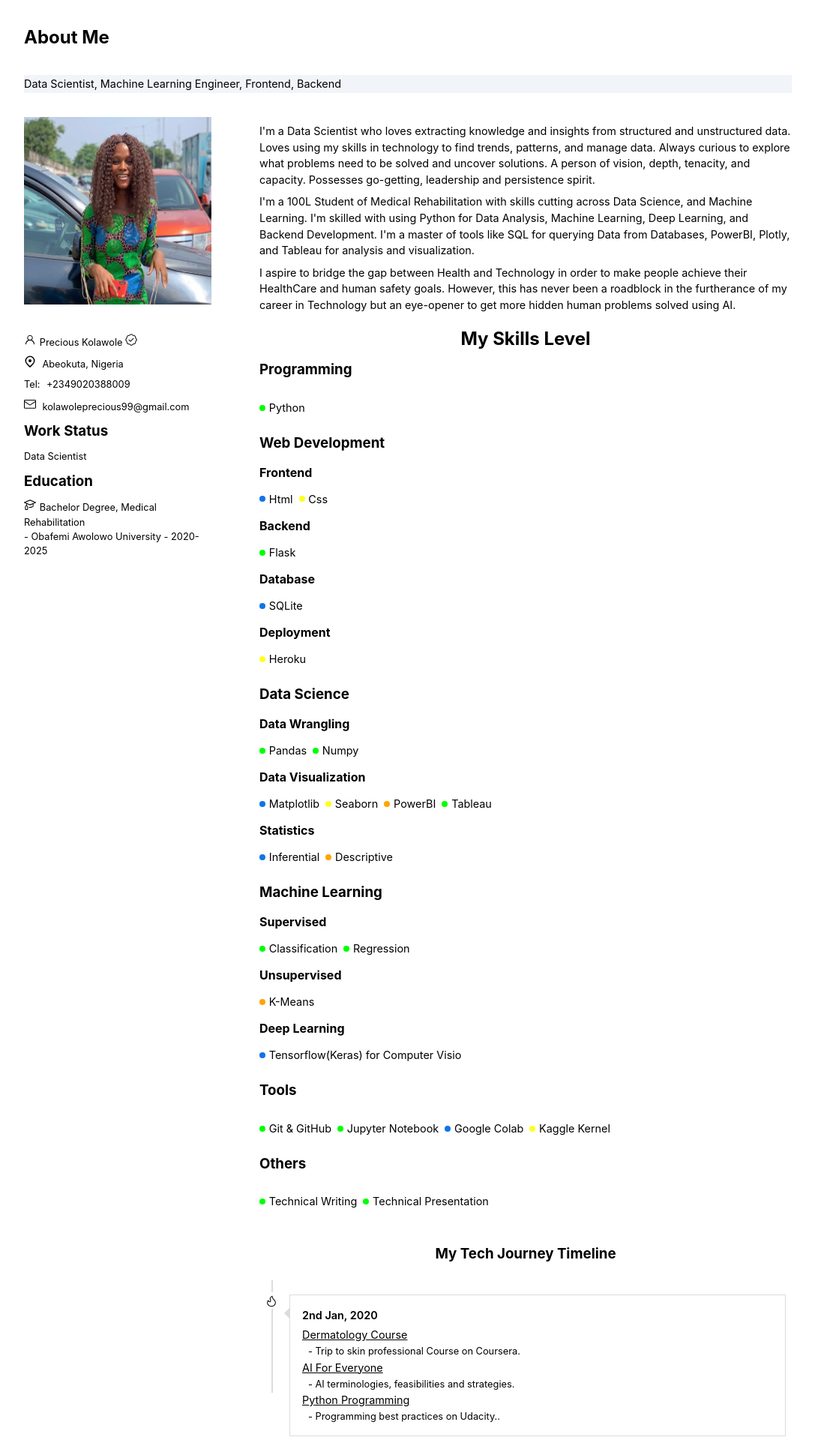
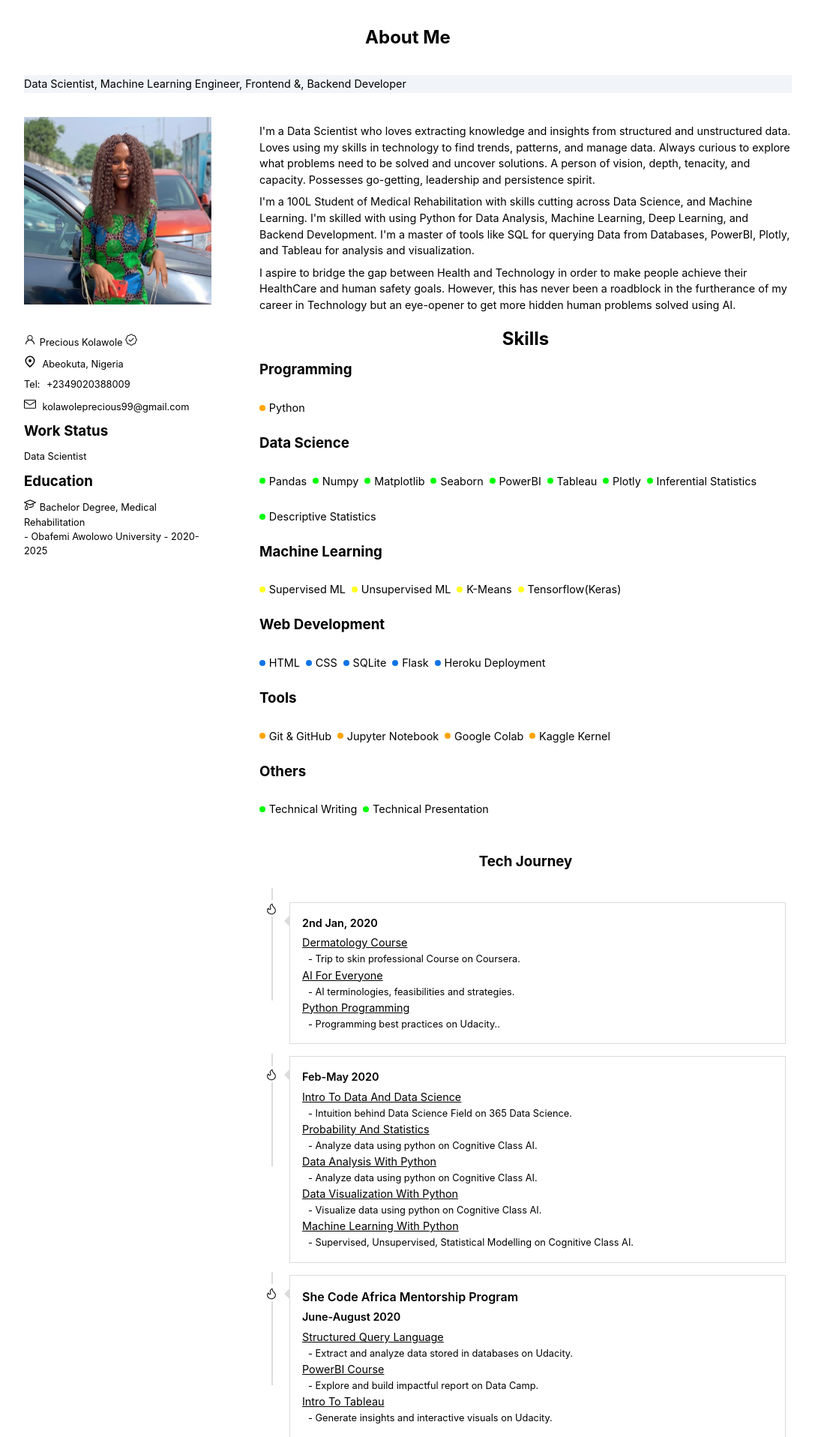
Before and after one commit to precillieo/Precillieo-Portfolio-Website, a Flask app: page /about in a window 1280 px wide. Shown: the part 72-1988 px from the top of the page at 75% size, without its empty margins (96-1183 px from the left). Run offline with Flask 2, Linux system fonts and the light colour scheme; some web fonts are replaced.

Commit message:
final update

```diff
--- a/static/styles.css
+++ b/static/styles.css
@@ -493,6 +493,7 @@ body {
   font-family: Eina-bold, -apple-system, Arial, Helvetica, BlinkMacSystemFont, "Segoe UI", Roboto, Oxygen, Ubuntu, Cantarell, "Open Sans", "Helvetica Neue", sans-serif;
   line-height: 1.5;
   margin: 2rem 0;
+  text-align: center;
 }
 
 .my-contact-subtitle {
@@ -650,7 +651,7 @@ body {
   }
   .p-home-container .hero_text {
     margin: 4rem 0 3rem 0;
-    font-size: 2rem;
+    font-size: 3rem;
   }
   .p-home-container .hero_text_summary .intro_text {
     font-size: 0.95rem;
@@ -674,3 +675,7 @@ body {
     display: none;
   }
 }/*# sourceMappingURL=styles.css.map */
+
+.skilled {
+  display: flex;
+}
--- a/templates/about.html
+++ b/templates/about.html
@@ -8,8 +8,8 @@
 	<div class="skill_tags">
 		<span class="tags">Data Scientist,</span>
 		<span class="tags">Machine Learning Engineer,</span>
-		<span class="tags">Frontend,</span>
-		<span class="tags">Backend</span>
+		<span class="tags">Frontend &,</span>
+		<span class="tags">Backend Developer</span>
 	</div>
 </section>
 
@@ -87,97 +87,48 @@
 				but an eye-opener to get more hidden human problems solved using AI.</p>
 		</div>
 		<div class="skill_box">
-			<h2 class="skill_heading">My Skills Level</h2>
+			<h2 class="skill_heading">Skills</h2>
 			<div class="skill_list">
 				<div class="skill_sub_heading">
 					<h3>Programming</h3>
 				</div>
 				<div class="skill_data_container d-flex flex-wrap">
 					<div class="skill_data mr-1">
-						<span class="skill_lang"><span class="skill_color c-green"></span> Python</span>
+						<span class="skill_lang"><span class="skill_color c-orange"></span> Python</span>
 					</div>
 				</div>
 			</div>
-			<div class="skill_list">
-				<div class="skill_sub_heading">
-					<h3>Web Development</h3>
-				</div>
-				<div class="skill_sub_heading_1">
-					<h4>Frontend</h4>
-				</div>
-				<div class="skill_data_container d-flex flex-wrap">
-					<div class="skill_data mr-1">
-						<span class="skill_lang"><span class="skill_color c-blue"></span> Html</span>
-					</div>
-					<div class="skill_data mr-1">
-						<span class="skill_lang"><span class="skill_color c-yellow"></span> Css</span>
-					</div>
-				</div>
-				<div class="skill_sub_heading_1">
-					<h4>Backend</h4>
-				</div>
-				<div class="skill_data_container d-flex flex-wrap">
-					<div class="skill_data mr-1">
-						<span class="skill_lang"><span class="skill_color c-green"></span> Flask</span>
-					</div>
-				</div>
-				<div class="skill_sub_heading_1">
-					<h4>Database</h4>
-				</div>
-				<div class="skill_data_container d-flex flex-wrap">
-					<div class="skill_data mr-1">
-						<span class="skill_lang"><span class="skill_color c-blue"></span> SQLite</span>
-					</div>
-				</div>
-				<div class="skill_sub_heading_1">
-					<h4>Deployment</h4>
-				</div>
-				<div class="skill_data_container d-flex flex-wrap">
-					<div class="skill_data mr-1">
-						<span class="skill_lang"><span class="skill_color c-yellow"></span> Heroku</span>
-					</div>
-				</div>
 				<div class="skill_list">
 					<div class="skill_sub_heading">
 						<h3>Data Science</h3>
 					</div>
-					<div class="skill_sub_heading_1">
-						<h4>Data Wrangling</h4>
-					</div>
 					<div class="skill_data_container d-flex flex-wrap">
 						<div class="skill_data mr-1">
-							<span class="skill_lang"><span class="skill_color c-green"></span> Pandas</span>
+							<span class="skill_lang"><span class="skill_color c-green"></span>Pandas</span>
 						</div>
 						<div class="skill_data mr-1">
-							<span class="skill_lang"><span class="skill_color c-green"></span> Numpy</span>
-						</div>
-					</div>
-					<div class="skill_sub_heading_1">
-						<h4>Data Visualization</h4>
-					</div>
-					<div class="skill_data_container d-flex flex-wrap">
-						<div class="skill_data mr-1">
-							<span class="skill_lang"><span class="skill_color c-blue"></span> Matplotlib</span>
+							<span class="skill_lang"><span class="skill_color c-green"></span>Numpy</span>
 						</div>
 						<div class="skill_data mr-1">
-							<span class="skill_lang"><span class="skill_color c-yellow"></span> Seaborn</span>
+							<span class="skill_lang"><span class="skill_color c-green"></span>Matplotlib</span>
 						</div>
 						<div class="skill_data mr-1">
-							<span class="skill_lang"><span class="skill_color c-orange"></span> PowerBI</span>
+							<span class="skill_lang"><span class="skill_color c-green"></span>Seaborn</span>
 						</div>
 						<div class="skill_data mr-1">
-							<span class="skill_lang"><span class="skill_color c-green"></span> Tableau</span>
-						</div>
-					</div>
-					<div class="skill_sub_heading_1">
-						<h4>Statistics</h4>
-					</div>
-					<div class="skill_data_container d-flex flex-wrap">
-						<div class="skill_data mr-1">
-							<span class="skill_lang"><span class="skill_color c-blue"></span> Inferential</span>
+							<span class="skill_lang"><span class="skill_color c-green"></span>PowerBI</span>
 						</div>
 						<div class="skill_data mr-1">
-							<span class="skill_lang"><span class="skill_color c-orange"></span> Descriptive</span>
+							<span class="skill_lang"><span class="skill_color c-green"></span>Tableau</span>
+						</div>
+						<div class="skill_data mr-1">
+							<span class="skill_lang"><span class="skill_color c-green"></span>Plotly</span>
+						</div>
+						<div class="skill_data mr-1">
+							<span class="skill_lang"><span class="skill_color c-green"></span>Inferential Statistics</span>
+						</div>
+						<div class="skill_data mr-1">
+							<span class="skill_lang"><span class="skill_color c-green"></span>Descriptive Statistics</span>
 						</div>
 					</div>
 				</div>
@@ -185,33 +136,40 @@
 					<div class="skill_sub_heading">
 						<h3>Machine Learning</h3>
 					</div>
-					<div class="skill_sub_heading_1">
-						<h4>Supervised</h4>
+					<div class="skill_data_container d-flex flex-wrap">
+						<div class="skill_data mr-1">
+							<span class="skill_lang"><span class="skill_color c-yellow"></span> Supervised ML</span>
+						</div>
+						<div class="skill_data mr-1">
+							<span class="skill_lang"><span class="skill_color c-yellow"></span>Unsupervised ML</span>
+						</div>
+						<div class="skill_data mr-1">
+							<span class="skill_lang"><span class="skill_color c-yellow"></span>K-Means</span>
+						</div>
+						<div class="skill_data mr-1">
+							<span class="skill_lang"><span class="skill_color c-yellow"></span>Tensorflow(Keras)</span>
+						</div>
+					</div>
+				</div>
+				<div class="skill_list">
+					<div class="skill_sub_heading">
+						<h3>Web Development</h3>
 					</div>
 					<div class="skill_data_container d-flex flex-wrap">
 						<div class="skill_data mr-1">
-							<span class="skill_lang"><span class="skill_color c-green"></span> Classification</span>
+							<span class="skill_lang"><span class="skill_color c-blue"></span>HTML</span>
 						</div>
 						<div class="skill_data mr-1">
-							<span class="skill_lang"><span class="skill_color c-green"></span> Regression</span>
+							<span class="skill_lang"><span class="skill_color c-blue"></span>CSS</span>
 						</div>
-					</div>
-					<div class="skill_sub_heading_1">
-						<h4>Unsupervised</h4>
-					</div>
-					<div class="skill_data_container d-flex flex-wrap">
 						<div class="skill_data mr-1">
-							<span class="skill_lang"><span class="skill_color c-orange"></span> K-Means</span>
+							<span class="skill_lang"><span class="skill_color c-blue"></span>SQLite</span>
 						</div>
-					</div>
-					<div class="skill_sub_heading_1">
-						<h4>Deep Learning</h4>
-					</div>
-					<div class="skill_data_container d-flex flex-wrap">
 						<div class="skill_data mr-1">
-							<span class="skill_lang"><span class="skill_color c-blue"></span> Tensorflow(Keras) for
-								Computer
-								Visio</span>
+							<span class="skill_lang"><span class="skill_color c-blue"></span>Flask</span>
+						</div>
+						<div class="skill_data mr-1">
+							<span class="skill_lang"><span class="skill_color c-blue"></span>Heroku Deployment</span>
 						</div>
 					</div>
 				</div>
@@ -221,16 +179,16 @@
 					</div>
 					<div class="skill_data_container d-flex flex-wrap">
 						<div class="skill_data mr-1">
-							<span class="skill_lang"><span class="skill_color c-green"></span> Git & GitHub</span>
+							<span class="skill_lang"><span class="skill_color c-orange"></span> Git & GitHub</span>
 						</div>
 						<div class="skill_data mr-1">
-							<span class="skill_lang"><span class="skill_color c-green"></span> Jupyter Notebook</span>
+							<span class="skill_lang"><span class="skill_color c-orange"></span> Jupyter Notebook</span>
 						</div>
 						<div class="skill_data mr-1">
-							<span class="skill_lang"><span class="skill_color c-blue"></span> Google Colab</span>
+							<span class="skill_lang"><span class="skill_color c-orange"></span> Google Colab</span>
 						</div>
 						<div class="skill_data mr-1">
-							<span class="skill_lang"><span class="skill_color c-yellow"></span> Kaggle Kernel</span>
+							<span class="skill_lang"><span class="skill_color c-orange"></span> Kaggle Kernel</span>
 						</div>
 					</div>
 				</div>
@@ -253,7 +211,7 @@
 			<!-- skill box -->
 		</div>
 		<div class="timeline_heading">
-			<h3>My Tech Journey Timeline</h3>
+			<h3>Tech Journey</h3>
 		</div>
 		<div class="timeline_box">
 			<!-- timeline data here -->
--- a/templates/contact.html
+++ b/templates/contact.html
@@ -28,7 +28,7 @@
 </div>
 <footer class="p-footer d-flex justify-content-center">
 	<div class="footer_credit">
-		<p>Copyright &copy; <span class="currentYear"></span> | Web app built by 18 years old
+		<p>Copyright &copy; <span class="currentYear"></span> |18 years old
 			Data Scientist</p>
 	</div>
 </footer>
```
Also changed, not shown: templates/home.html (+5 -4 lines), templates/portfolio.html (+26 -5 lines).
